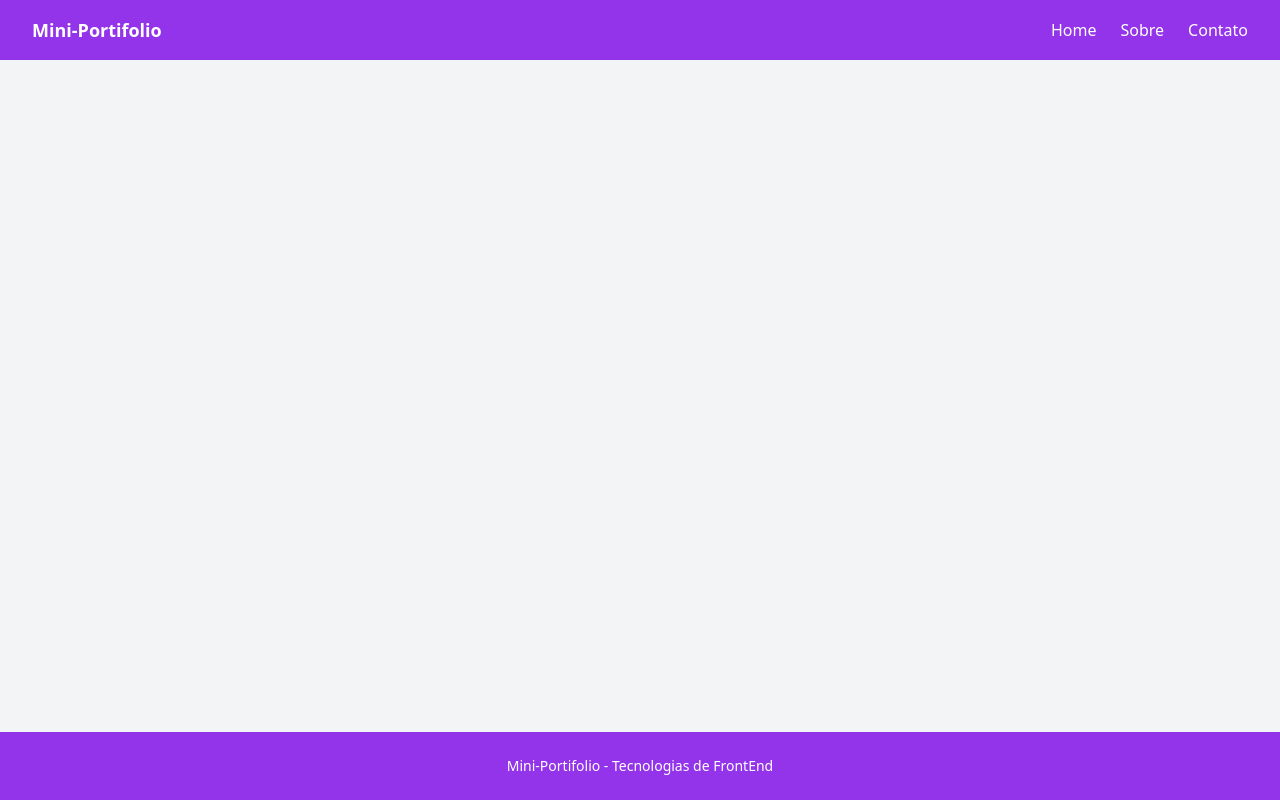
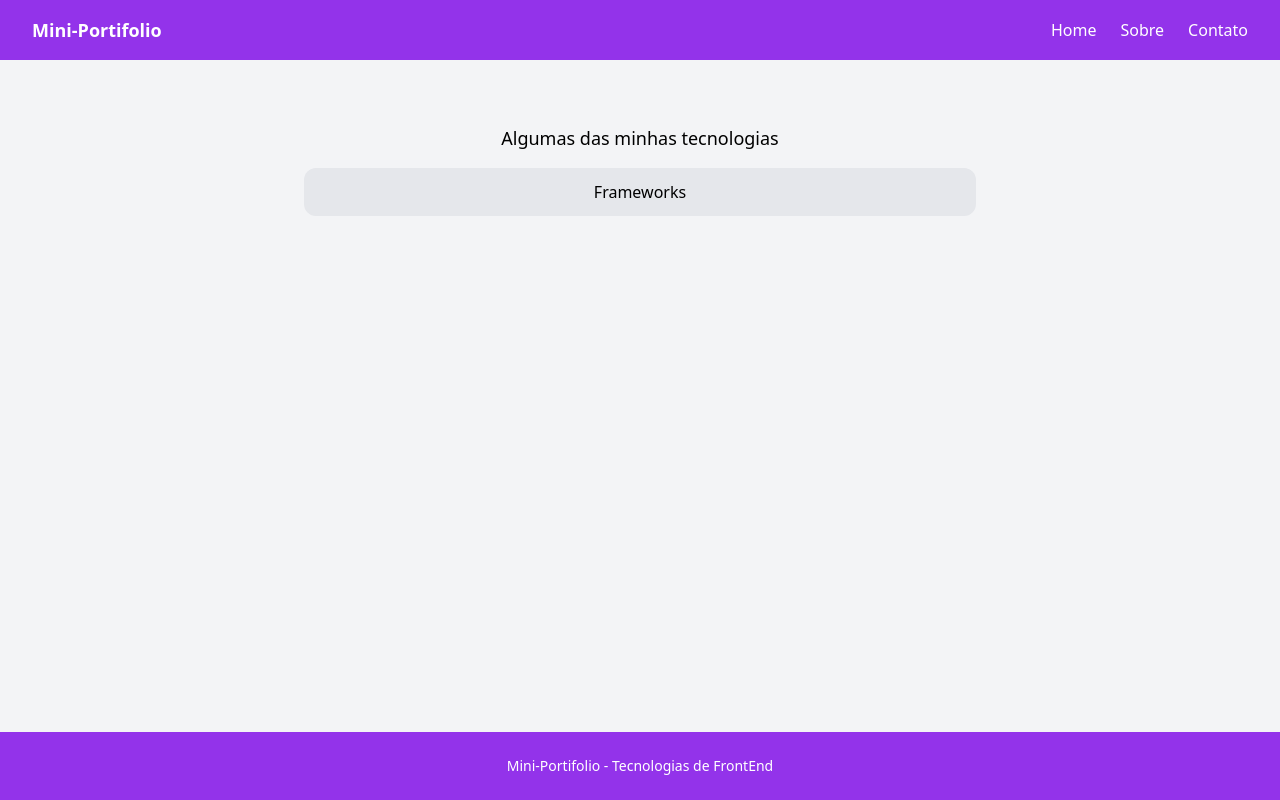
Before and after one commit to takiguchii/Mini-Portifolio, a Vue app in the folder Portifolio/: page /about-me in a window 1280 px wide. Built offline with nearby package versions, Linux system fonts and the light colour scheme.

Commit message:
test: create test for about me

```diff
--- a/Portifolio/src/views/AboutMeView.vue
+++ b/Portifolio/src/views/AboutMeView.vue
@@ -1,4 +1,26 @@
 <template>
+  <div class="w-full max-w-2xl mx-auto mt-10 text-center">
+    <p class="text-lg font-medium mb-4">Algumas das minhas tecnologias</p>
+
+    <!-- o card principal -->
+    <div @click="toggle" class="bg-gray-200 px-6 py-3 rounded-xl cursor-pointer hover:bg-gray-300 transition-colors">
+      Frameworks
+    </div>
+
+    <!-- Conteúdo expandido -->
+    <div v-if="isOpen" class="bg-gray-100 mt-3 px-5 py-3 rounded-lg text-sm text-gray-700">
+      Meus frameworks utilizados
+    </div>
+  </div>
+</template>
 
 
-</template>
+
+<script setup>
+import { ref } from 'vue'
+
+const isOpen = ref(false)
+const toggle = () => {
+  isOpen.value = !isOpen.value
+}
+</script>
```
